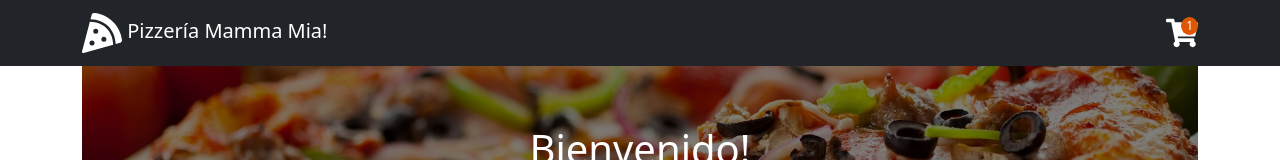
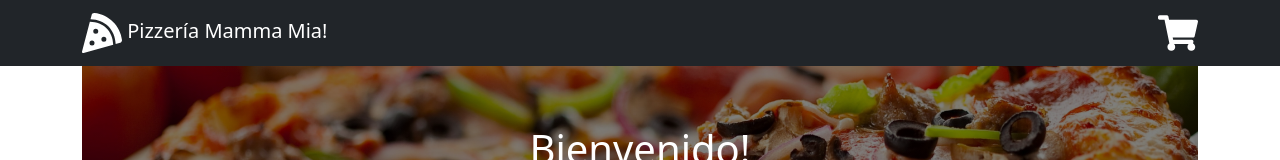
Before and after one commit to CrissRayes/Pizzeria-Mamma-Mia, a React (Create React App) app: page / in a window 1280 px wide. Shown: the top 160 px of the page. Built offline with nearby package versions, Linux system fonts and the light colour scheme.

Commit message:
agrega componente bubblealert

```diff
--- /dev/null
+++ b/src/components/BubbleAlert.jsx
@@ -0,0 +1,20 @@
+import { FaShoppingCart } from 'react-icons/fa'
+
+export const BubbleAlert = ({ cantidad }) => {
+  const getNumber = cantidad => {
+    if (!cantidad) return ''
+    return cantidad > 9 ? '9+' : cantidad
+  }
+
+  return (
+    <div className='carrito'>
+      <FaShoppingCart
+        className='carrito-icon'
+        size={40}
+      />
+      {cantidad > 0 && (
+        <div className='cantidad-carrito'>{getNumber(cantidad)}</div>
+      )}
+    </div>
+  )
+}
--- a/src/components/Nvbar.jsx
+++ b/src/components/Nvbar.jsx
@@ -1,12 +1,21 @@
 import { Navbar, Container } from 'react-bootstrap'
-import { FaPizzaSlice, FaShoppingCart } from 'react-icons/fa'
+import { FaPizzaSlice } from 'react-icons/fa'
 import { useNavigate } from 'react-router-dom'
+import { useContext } from 'react'
+import CartContext from '../my_context'
+import { BubbleAlert } from './BubbleAlert'
 
 export const Nvbar = () => {
+  const { cart } = useContext(CartContext)
   const navigate = useNavigate()
   const handleBackHome = () => {
     navigate('/')
   }
+
+  // mostrar cuantos elementos hay en el carrito
+  const cantidad = cart.reduce((acc, item) => {
+    return acc + item.cantidad
+  }, 0)
 
   return (
     <>
@@ -24,11 +33,7 @@ export const Nvbar = () => {
               <FaPizzaSlice size={40} /> Pizzería Mamma Mia!
             </div>
           </Navbar.Brand>
-
-          <div className='carrito'>
-            <FaShoppingCart className='carrito-icon' />
-            <div className='cantidad-carrito'>1</div>
-          </div>
+          <BubbleAlert cantidad={cantidad} />
         </Container>
       </Navbar>
     </>
--- a/src/components/index.js
+++ b/src/components/index.js
@@ -1,4 +1,5 @@
 export * from './AddToCartBtn'
+export * from './BubbleAlert'
 export * from './Card'
 export * from './Carousel'
 export * from './Footer'
--- a/src/styles.css
+++ b/src/styles.css
@@ -118,6 +118,11 @@ code {
   padding: 0 5px;
   border-radius: 50%;
   font-size: 12px;
+  width: 22px;
+  height: 22px;
+  display: flex;
+  align-items: center;
+  justify-content: center;
 }
 
 .item-carrito {
```
